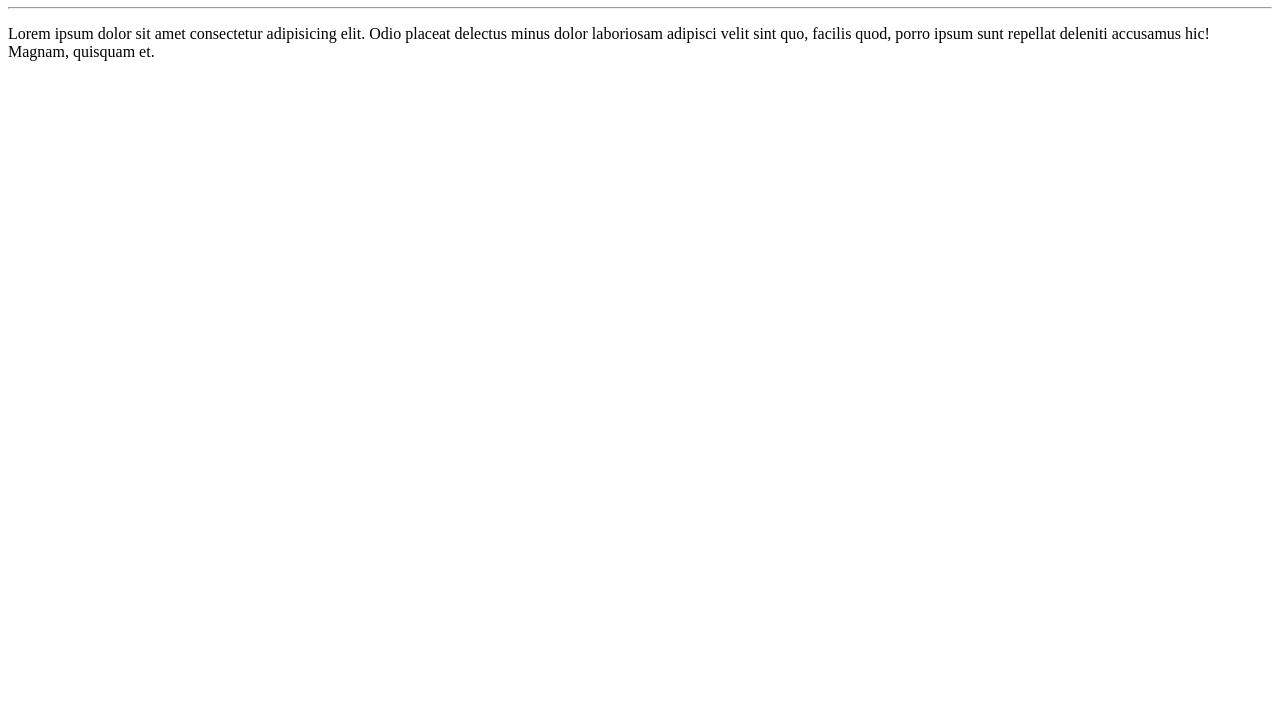
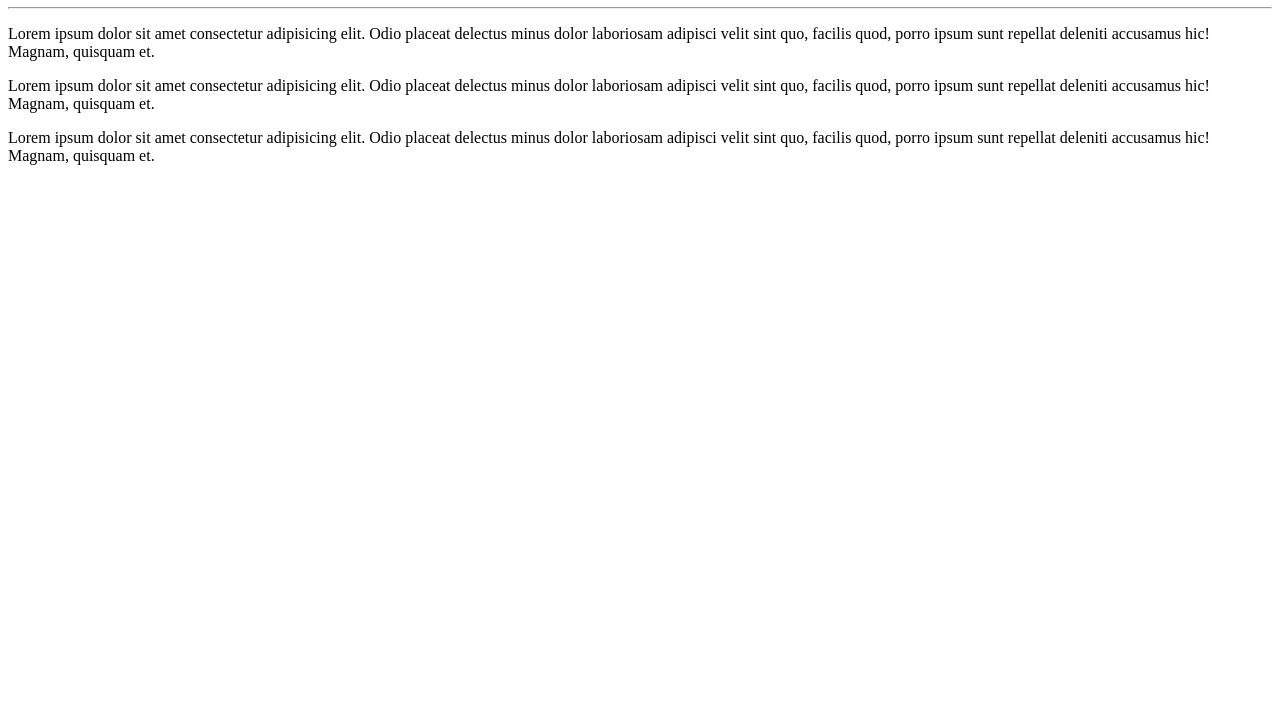
Before and after one commit to himanshurawattt/portfolio, a plain HTML site: page about.html in a window 1280 px wide. Shown: the part 73-800 px from the top of the page. Drawn offline with Linux system fonts and the light colour scheme.

Commit message:
add new text

```diff
--- a/about.html
+++ b/about.html
@@ -12,5 +12,11 @@
     <p>
     Lorem ipsum dolor sit amet consectetur adipisicing elit. Odio placeat delectus minus dolor laboriosam adipisci velit sint quo, facilis quod, porro ipsum sunt repellat deleniti accusamus hic! Magnam, quisquam et.
 </p>
+<p>
+    Lorem ipsum dolor sit amet consectetur adipisicing elit. Odio placeat delectus minus dolor laboriosam adipisci velit sint quo, facilis quod, porro ipsum sunt repellat deleniti accusamus hic! Magnam, quisquam et.
+</p>
+<p>
+    Lorem ipsum dolor sit amet consectetur adipisicing elit. Odio placeat delectus minus dolor laboriosam adipisci velit sint quo, facilis quod, porro ipsum sunt repellat deleniti accusamus hic! Magnam, quisquam et.
+</p>
 </body>
 </html>
```
